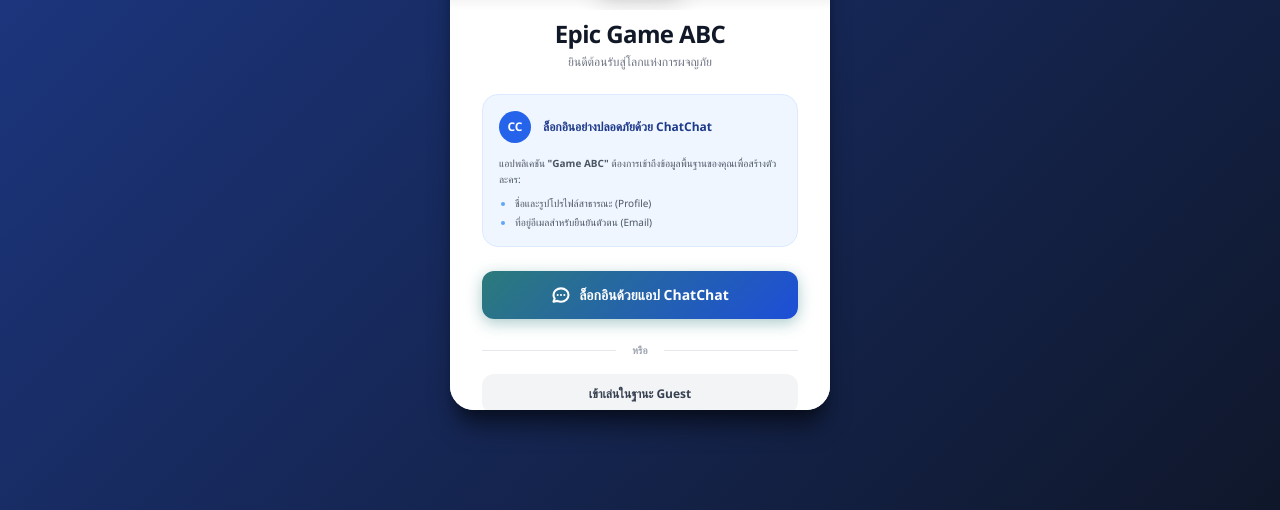
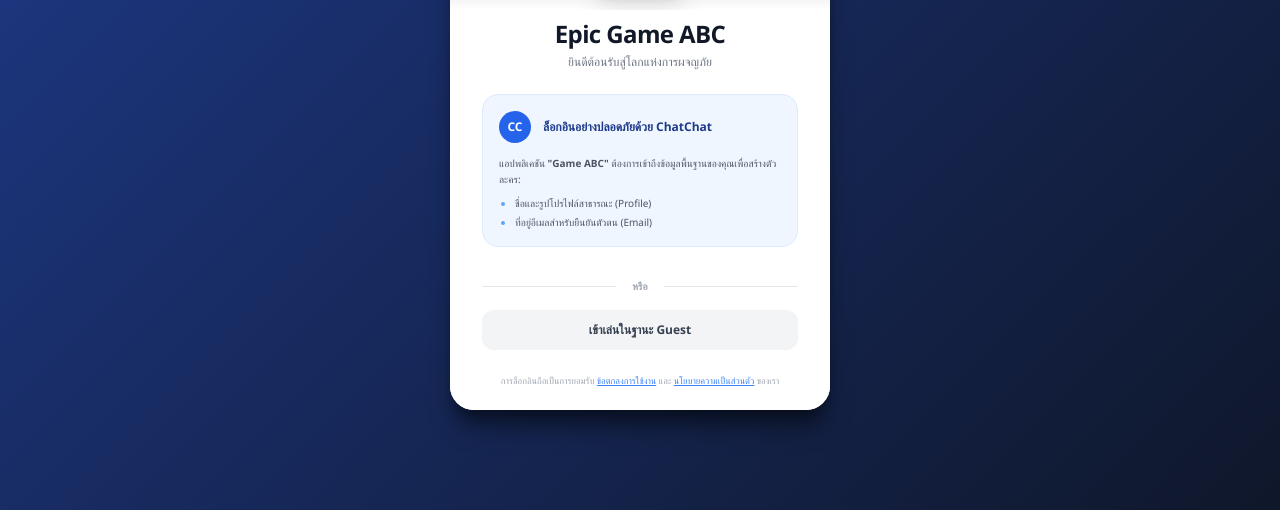
Before and after one commit to shenwangproducts/OAuth-2.0, a plain HTML site: page index.html in a window 1280 px wide. Shown: the part 290-800 px from the top of the page. Drawn offline with nearby package versions, Linux system fonts and the light colour scheme; grey boxes are pictures that could not be loaded.

Commit message:
Update index.html

```diff
--- a/index.html
+++ b/index.html
@@ -101,9 +101,8 @@
                     </ul>
                 </div>
 
-                <!-- 🔗 ลิงก์ Deep Link (จำลองการกด) -->
-                <a href="chatchat://oauth/authorize?client_id=game_abc_12345&redirect_uri=https://example-game.com/callback"
-                   onclick="simulateOAuthFlow(event, this.href)"
+                <!-- 🔗 ลิงก์ Deep Link
+                <a href="chatchat://oauth/authorize?client_id=game_abc_12345&redirect_uri=https://example-game.com/callback&state=secure123"
                    class="btn-chatchat text-white rounded-xl py-3.5 px-4 font-bold text-sm flex items-center justify-center w-full mb-4">
                     <svg class="w-5 h-5 mr-2" fill="none" stroke="currentColor" viewBox="0 0 24 24"><path stroke-linecap="round" stroke-linejoin="round" stroke-width="2.5" d="M8 12h.01M12 12h.01M16 12h.01M21 12c0 4.418-4.03 8-9 8a9.863 9.863 0 01-4.255-.949L3 20l1.395-3.72C3.512 15.042 3 13.574 3 12c0-4.418 4.03-8 9-8s9 3.582 9 8z"></path></svg>
                     ล็อกอินด้วยแอป ChatChat
```
